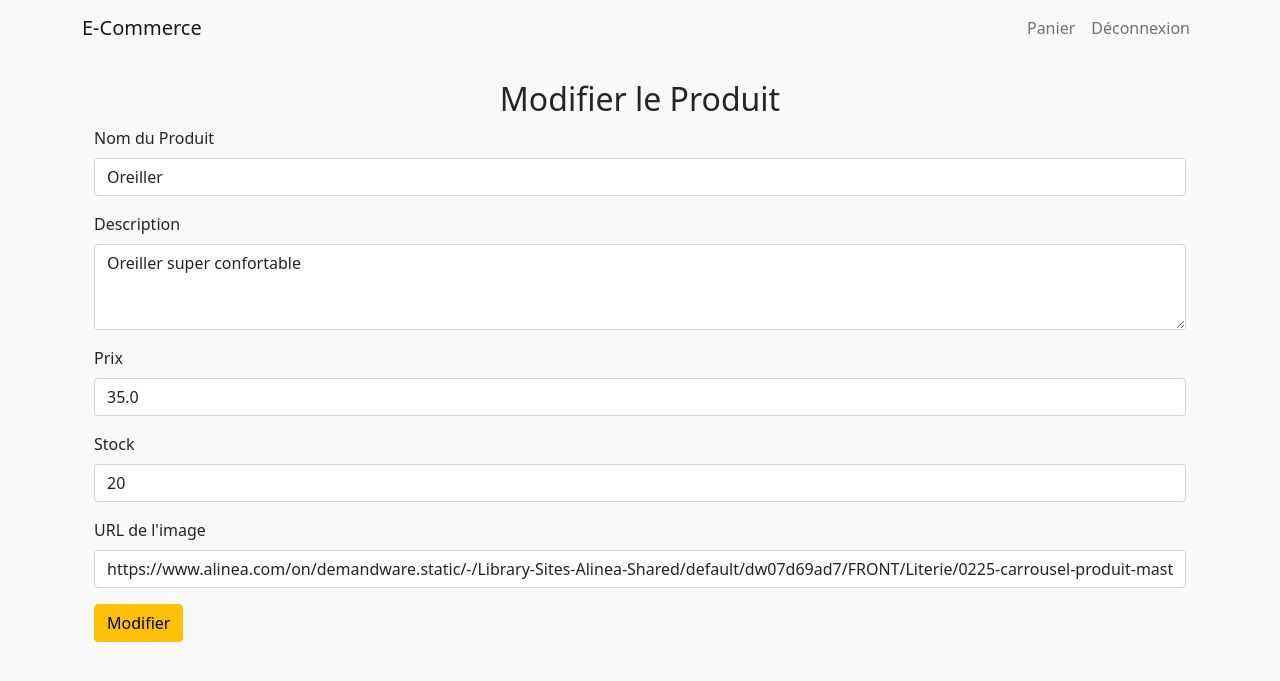
After one commit to kevgac/E-Commerce-python, a Flask app: page /admin/edit_product/2 in a window 1280 px wide. The commit adds this page. Shown: the top 681 px of the page. Run offline with Flask 3, Linux system fonts and the light colour scheme; a user stored in the database is signed in; data comes from the database, SQL or seed files in the repository.

Commit message:
ajout all

```diff
--- a/app/models.py
+++ b/app/models.py
@@ -6,6 +6,7 @@ class User(db.Model, UserMixin):
     username = db.Column(db.String(80), nullable=False, unique=True)
     email = db.Column(db.String(120), nullable=False, unique=True)
     password_hash = db.Column(db.String(128), nullable=False)
+    is_admin = db.Column(db.Boolean, default=False)  # Indique si l'utilisateur est un admin
 
     # Méthode pour définir un mot de passe sans hashage
     def set_password(self, password):
--- a/app/routes.py
+++ b/app/routes.py
@@ -1,5 +1,5 @@
-from flask import Blueprint, render_template, redirect, url_for, flash, request
-from flask_login import login_user, logout_user, login_required
+from flask import Blueprint, render_template, redirect, url_for, flash, request, session
+from flask_login import login_user, current_user, logout_user, login_required
 from app.models import User, Product
 from app import db  # Importer l'instance de `db` déjà définie dans `__init__.py`
 
@@ -64,7 +64,6 @@ def register():
 
     return render_template('register.html')
 
-
 @main.route('/logout')
 @login_required  # Accessible uniquement si l'utilisateur est connecté
 def logout():
@@ -73,32 +72,33 @@ def logout():
     return redirect(url_for('main.login'))
 
 # Route pour créer un produit
-@main.route('/add', methods=['GET', 'POST'])
-def add_product():
-    if request.method == 'POST':
-        name = request.form['name']
-        description = request.form['description']
-        price = float(request.form['price'])
-        image = request.form['image']
-        stock = int(request.form['stock'])
+# @main.route('/add', methods=['GET', 'POST'])
+# @login_required  # Accessible uniquement si l'utilisateur est connecté
+# def add_product():
+#     if request.method == 'POST':
+#         name = request.form['name']
+#         description = request.form['description']
+#         price = float(request.form['price'])
+#         image = request.form['image']
+#         stock = int(request.form['stock'])
 
-        # Ajouter le produit dans la base
-        new_product = Product(name=name, description=description, price=price, image=image, stock=stock)
-        db.session.add(new_product)
-        db.session.commit()
+#         # Ajouter le produit dans la base
+#         new_product = Product(name=name, description=description, price=price, image=image, stock=stock)
+#         db.session.add(new_product)
+#         db.session.commit()
 
-        flash('Produit ajouté avec succès !', 'success')
-        return redirect(url_for('main.home'))
+#         flash('Produit ajouté avec succès !', 'success')
+#         return redirect(url_for('main.home'))
 
-    return render_template('add_product.html')
+#     return render_template('add_product.html')
 
-@main.route('/delete/<int:product_id>', methods=['POST'])
-def delete_product(product_id):
-    product = Product.query.get_or_404(product_id)
-    db.session.delete(product)
-    db.session.commit()
-    flash('Produit supprimé avec succès !', 'success')
-    return redirect(url_for('main.home'))
+# @main.route('/delete/<int:product_id>', methods=['POST'])
+# def delete_product(product_id):
+#     product = Product.query.get_or_404(product_id)
+#     db.session.delete(product)
+#     db.session.commit()
+#     flash('Produit supprimé avec succès !', 'success')
+#     return redirect(url_for('main.home'))
 
 
 @main.route('/product/<int:product_id>', methods=['GET'])
@@ -108,3 +108,148 @@ def view_product(product_id):
 
     # Rendre un template avec les détails du produit
     return render_template('view_product.html', product=product)
+
+
+@main.route('/add_to_cart/<int:product_id>', methods=['POST'])
+def add_to_cart(product_id):
+    # Vérifier si le panier existe dans la session, sinon l'initialiser.
+    if 'cart' not in session:
+        session['cart'] = {}
+
+    cart = session['cart']
+
+    # Récupérer le produit à partir de la base de données
+    product = Product.query.get_or_404(product_id)
+
+    # Vérifier si le produit est déjà dans le panier
+    if str(product_id) in cart:
+        # Si le produit existe déjà, augmenter la quantité
+        cart[str(product_id)]['quantity'] += 1
+    else:
+        # Si le produit n'est pas dans le panier, l'ajouter
+        cart[str(product_id)] = {
+            'name': product.name,
+            'price': product.price,
+            'quantity': 1
+        }
+
+    # Mettre à jour la session
+    session['cart'] = cart
+    flash(f"Le produit '{product.name}' a été ajouté à votre panier.", 'success')
+
+    # Rediriger vers la page d'accueil ou une autre page
+    return redirect(url_for('main.home'))
+
+@main.route('/cart')
+def view_cart():
+    # Récupérer le panier depuis la session
+    cart = session.get('cart', {})
+
+    # Calculer le total du panier
+    total = sum(item['price'] * item['quantity'] for item in cart.values())
+
+    return render_template('view_cart.html', cart=cart, total=total)
+
+
+@main.route('/remove_from_cart/<int:product_id>', methods=['GET', 'POST'])
+def remove_from_cart(product_id):
+    cart = session.get('cart', {})
+
+    # Supprimer le produit du panier s'il existe
+    if str(product_id) in cart:
+        del cart[str(product_id)]
+        flash('Produit supprimé du panier.', 'success')
+
+    # Mettre à jour la session
+    session['cart'] = cart
+
+    return redirect(url_for('main.view_cart'))
+
+
+@main.route('/admin')
+
+@main.route('/make_admin/<int:user_id>', methods=['GET'])
+@login_required
+def make_admin(user_id):
+    # Vérification du statut admin de l'utilisateur connecté
+    if not current_user.is_admin:
+        flash("Accès refusé : Seuls les administrateurs peuvent effectuer cette action.", 'danger')
+        return redirect(url_for('main.home'))
+
+    # Mettre à jour un utilisateur spécifique
+    user = User.query.get_or_404(user_id)
+    user.is_admin = True
+    db.session.commit()
+
+    return f"L'utilisateur {user.username} est maintenant un administrateur."
+
+@login_required
+def admin_dashboard():
+    # Vérifier si l'utilisateur connecté est admin
+    if not current_user.is_admin:
+        flash("Accès refusé : cette page est réservée aux administrateurs.", 'danger')
+        return redirect(url_for('main.home'))
+
+    # Récupérer les produits pour les afficher dans le tableau de bord admin
+    products = Product.query.all()
+    return render_template('admin_dashboard.html', products=products)
+
+@main.route('/admin/add_product', methods=['GET', 'POST'])
+@login_required
+def add_product():
+    if not current_user.is_admin:
+        flash("Accès refusé : cette page est réservée aux administrateurs.", 'danger')
+        return redirect(url_for('main.home'))
+
+    if request.method == 'POST':
+        name = request.form['name']
+        description = request.form['description']
+        price = request.form['price']
+        stock = request.form['stock']
+        image = request.form['image']
+
+        # Créer un nouveau produit
+        product = Product(name=name, description=description, price=price, stock=int(stock), image=image)
+        db.session.add(product)
+        db.session.commit()
+
+        flash("Produit ajouté avec succès !", 'success')
+        return redirect(url_for('main.admin_dashboard'))
+
+    return render_template('add_product.html')
+
+@main.route('/admin/delete_product/<int:product_id>', methods=['POST'])
+@login_required
+def delete_product(product_id):
+    if not current_user.is_admin:
+        flash("Accès refusé.", 'danger')
+        return redirect(url_for('main.home'))
+
+    product = Product.query.get_or_404(product_id)
+    db.session.delete(product)
+    db.session.commit()
+
+    flash("Produit supprimé avec succès !", 'success')
+    return redirect(url_for('main.admin_dashboard'))
+
+@main.route('/admin/edit_product/<int:product_id>', methods=['GET', 'POST'])
+@login_required
+def edit_product(product_id):
+    if not current_user.is_admin:
+        flash("Accès refusé.", 'danger')
+        return redirect(url_for('main.home'))
+
+    product = Product.query.get_or_404(product_id)
+
+    if request.method == 'POST':
+        product.name = request.form['name']
+        product.description = request.form['description']
+        product.price = float(request.form['price'])
+        product.stock = int(request.form['stock'])
+        product.image = request.form['image']
+
+        db.session.commit()
+        flash("Produit modifié avec succès !", 'success')
+        return redirect(url_for('main.admin_dashboard'))
+
+    return render_template('edit_product.html', product=product)
--- a/app/templates/base.html
+++ b/app/templates/base.html
@@ -14,6 +14,9 @@
             <a class="navbar-brand" href="{{ url_for('main.home') }}">E-Commerce</a>
             <ul class="navbar-nav ms-auto">
                 {% if current_user.is_authenticated %}
+                    <li class="nav-item">
+                        <a class="nav-link" href="{{ url_for('main.view_cart') }}">Panier</a>
+                    </li>
                     <li class="nav-item">
                         <a class="nav-link" href="{{ url_for('main.logout') }}">Déconnexion</a>
                     </li>
--- /dev/null
+++ b/app/templates/edit_product.html
@@ -0,0 +1,31 @@
+{% extends 'base.html' %}
+
+{% block content %}
+<div class="container mt-4">
+    <h2 class="text-center">Modifier le Produit</h2>
+    <form method="POST" action="{{ url_for('main.edit_product', product_id=product.id) }}">
+        <!-- Champs pré-remplis -->
+        <div class="mb-3">
+            <label for="name" class="form-label">Nom du Produit</label>
+            <input type="text" class="form-control" id="name" name="name" value="{{ product.name }}" required>
+        </div>
+        <div class="mb-3">
+            <label for="description" class="form-label">Description</label>
+            <textarea class="form-control" id="description" name="description" rows="3" required>{{ product.description }}</textarea>
+        </div>
+        <div class="mb-3">
+            <label for="price" class="form-label">Prix</label>
+            <input type="number" step="0.01" class="form-control" id="price" name="price" value="{{ product.price }}" required>
+        </div>
+        <div class="mb-3">
+            <label for="stock" class="form-label">Stock</label>
+            <input type="number" class="form-control" id="stock" name="stock" value="{{ product.stock }}" required>
+        </div>
+        <div class="mb-3">
+            <label for="image" class="form-label">URL de l'image</label>
+            <input type="text" class="form-control" id="image" name="image" value="{{ product.image }}">
+        </div>
+        <button type="submit" class="btn btn-warning">Modifier</button>
+    </form>
+</div>
+{% endblock %}
--- a/app/templates/home.html
+++ b/app/templates/home.html
@@ -17,6 +17,9 @@
                 <p class="card-text"><strong>Stock :</strong> {{ product.stock }}</p>
                 <div class="d-flex justify-content-between">
                     <a href="{{ url_for('main.view_product', product_id=product.id) }}" class="btn btn-primary btn-sm">Voir le produit</a>
+                    <form method="POST" action="{{ url_for('main.add_to_cart', product_id=product.id) }}">
+                        <button type="submit" class="btn btn-success btn-sm">Ajouter au panier</button>
+                    </form>
                     <form method="POST" action="{{ url_for('main.delete_product', product_id=product.id) }}">
                         <button type="submit" class="btn btn-danger btn-sm">Supprimer</button>
                     </form>
```
Also changed, not shown: app/templates/add_product.html (+6 -6 lines), app/templates/admin_dashboard.html (added, +43 -0 lines), app/templates/view_cart.html (added, +41 -0 lines), migrations/versions/03a427e275a5_ajout_du_champ_is_admin_à_user.py (added, +32 -0 lines).
